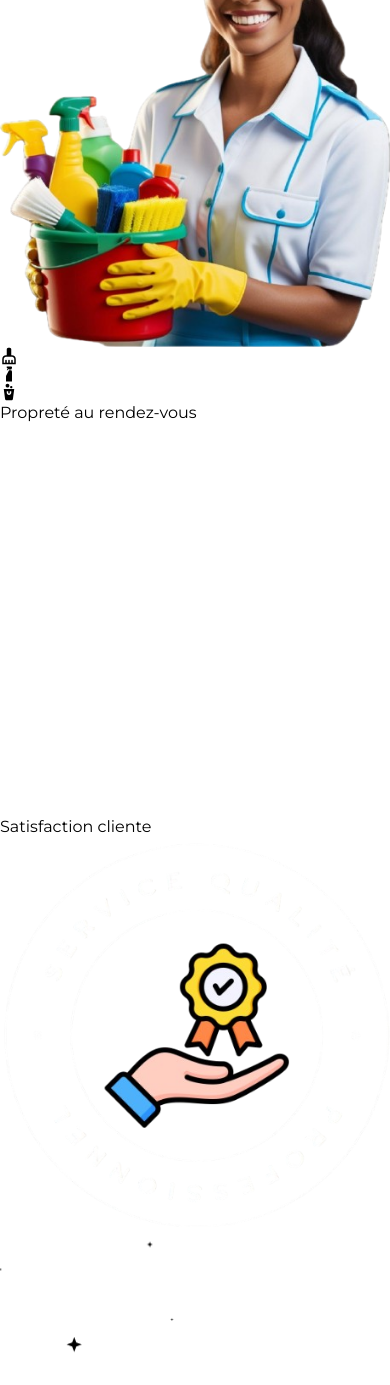
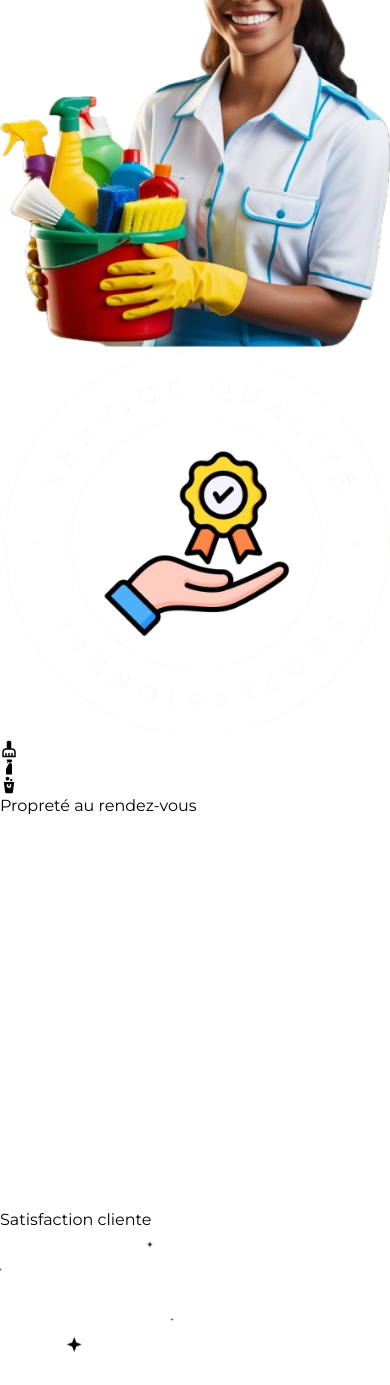
Before and after one commit to CodeShadowing95/cleaning_service, a React (Vite) app: page / in a window 390 px wide. Shown: the part 989-2374 px from the top of the page. Built offline with nearby package versions, Linux system fonts and the light colour scheme.

Commit message:
UPDATE - Responsive Banner

```diff
--- a/src/components/Banner.jsx
+++ b/src/components/Banner.jsx
@@ -23,16 +23,16 @@ const Banner = () => {
         <Navbar />
 
         {/* Banner content */}
-        <div className="relative w-full h-full flex justify-between items-center px-20 gap-10 text-white bg-gradient-to-b from-transparent to-black/80">
+        <div className="relative w-full h-full flex justify-between items-center px-10 2xl:px-[250px] xl:px-[150px] lg:px-[100px] md:px-[80px] sm:px-[40px] gap-10 text-white bg-gradient-to-b from-transparent to-black/80">
 
-          <div className="w-full xl:w-1/2 lg:w-1/2 flex flex-col justify-center gap-8 relative">
+          <div className="w-full lg:w-1/2 flex h-full flex-col justify-center gap-8 relative pt-20">
             {/* <h1 className="lg:text-[45px] sm:text-[40px] md:text-[35px] text-3xl leading-[1.4] font-semibold capitalize max-w-[600px] md:max-w-full">Améliorez votre activité grâce à nos services de nettoyage professionnels</h1> */}
-            <h1 className="font-semibold capitalize max-w-full sm:max-w-[500px] md:max-w-[600px] text-balance text-2xl sm:text-3xl md:text-4xl leading-snug sm:leading-normal md:leading-relaxed text-center md:text-left">Améliorez votre activité grâce à nos services de nettoyage professionnels</h1>
-            <p className="text-base sm:text-lg md:text-xl leading-6 sm:leading-7 md:leading-8 max-w-full sm:max-w-[500px] md:max-w-[600px] text-center md:text-left">Des prestations de nettoyage de haute qualité, adaptées à vos besoins. Offrez-vous un environnement éclatant sans lever le petit doigt.</p>
+            <h1 className="font-semibold capitalize text-3xl leading-[1.4] sm:text-4xl 2xl:text-5xl 2xl:leading-[1.3] max-w-[600px] text-balance">Améliorez votre activité grâce à nos services de nettoyage professionnels</h1>
+            <p className="text-base sm:text-xl max-w-[600px]">Des prestations de nettoyage de haute qualité, adaptées à vos besoins. Offrez-vous un environnement éclatant sans lever le petit doigt.</p>
             <div className="flex flex-col sm:flex-row gap-4">
-              <button className="flex-1 min-w-fit px-6 py-2 bg-white text-gray-900 hover:text-sky-900 font-semibold transition-all duration-500 rounded-full">En savoir plus</button>
-              <button className="flex-1 min-w-fit group/button relative inline-flex items-center justify-center gap-1 overflow-hidden rounded-full bg-blue-500/30 backdrop-blur-lg px-6 py-2 text-base font-semibold text-white z-10 transition-all duration-300 ease-in-out hover:scale-110 hover:shadow-xl hover:shadow-blue-600/50 border border-white/20">
-                <span className="text-lg">Contactez-nous</span>
+              <button className="min-w-fit px-6 py-2 text-base bg-white text-gray-900 hover:text-sky-900 font-semibold transition-all duration-500 rounded-full">En savoir plus</button>
+              <button className="min-w-fit group/button relative inline-flex items-center justify-center gap-1 overflow-hidden rounded-full bg-blue-500/30 backdrop-blur-lg px-6 py-2 text-base font-semibold text-white z-10 transition-all duration-300 ease-in-out hover:scale-110 hover:shadow-xl hover:shadow-blue-600/50 border border-white/20">
+                <span className="text-base">Contactez-nous</span>
                 <svg xmlns="http://www.w3.org/2000/svg" width="25" height="25" viewBox="0 0 24 24"><path fill="currentColor" d="M6.4 18L5 16.6L14.6 7H6V5h12v12h-2V8.4z"/></svg>
                 <div
                   className="absolute inset-0 flex h-full w-full justify-center [transform:skew(-13deg)_translateX(-100%)] group-hover/button:duration-1000 group-hover/button:[transform:skew(-13deg)_translateX(100%)]"
@@ -43,7 +43,7 @@ const Banner = () => {
             </div>
           </div>
 
-          <div className="min-w-1/2 h-full flex justify-center items-end relative">
+          <div className="min-w-1/2 h-full lg:flex hidden justify-center items-end relative">
             <div className="w-full h-[85%]">
               <img
                 src="/banner_img.png"
@@ -51,9 +51,12 @@ const Banner = () => {
                 alt="img-right"
               />
             </div>
+            <div className="absolute top-24 -right-12">
+              <div className="relative flex items-center justify-center border border-sky-700 bg-sky-800 rounded-full w-28 h-28">
+                <img src="/side_img.png" alt="sideImg" />
               </div>
-
-          <div className="absolute top-1/4 left-[55%] w-56 h-11 py-0.5 bg-blue-600 rounded-full flex justify-center items-center">
+            </div>
+            <div className="absolute top-1/4 left-0 w-56 h-11 py-0.5 bg-blue-600 rounded-full flex justify-center items-center">
               <div className="w-full h-full bg-blue-800 rounded-full flex justify-center items-center gap-2 text-xs font-semibold">
                 <div className="flex items-center text-white">
                   <svg xmlns="http://www.w3.org/2000/svg" width="18" height="18" className="-mr-1.5" viewBox="0 0 24 24"><path fill="currentColor" d="M3 23v-7q0-2.075 1.463-3.537T8 11h1V3q0-.825.588-1.412T11 1h2q.825 0 1.413.588T15 3v8h1q2.075 0 3.538 1.463T21 16v7zm2-2h2v-3q0-.425.288-.712T8 17t.713.288T9 18v3h2v-3q0-.425.288-.712T12 17t.713.288T13 18v3h2v-3q0-.425.288-.712T16 17t.713.288T17 18v3h2v-5q0-1.25-.875-2.125T16 13H8q-1.25 0-2.125.875T5 16z"/></svg>
@@ -64,16 +67,11 @@ const Banner = () => {
               </div>
             </div>
 
-          <div className="absolute bottom-12 right-10 w-56 h-11 py-0.5 bg-blue-900 rounded-full flex justify-center items-center z-10">
+            <div className="absolute bottom-12 -right-20 w-56 h-11 py-0.5 bg-blue-900 rounded-full flex justify-center items-center z-10">
               <div className="relative w-full h-full bg-blue-950 rounded-full flex justify-center items-center gap-2 text-xs font-semibold capitalize">
                 <img src="/positive-review.png" alt="positive review" className="w-5 h-5" />
                 Satisfaction cliente
               </div>
-          </div>
-
-          <div className="absolute top-24 right-16">
-            <div className="relative flex items-center justify-center border border-sky-700 bg-sky-800 rounded-full w-28 h-28">
-              <img src="/side_img.png" alt="sideImg" />
             </div>
           </div>
 
@@ -98,7 +96,7 @@ const Banner = () => {
             <svg xmlns="http://www.w3.org/2000/svg" width="25" height="25" viewBox="0 0 24 24"><path fill="currentColor" d="M12 1L9 9l-8 3l8 3l3 8l3-8l8-3l-8-3z"/></svg>
           </div>
 
-          <div className="absolute left-1/2 bottom-8 cursor-pointer">
+          <div className="sm:flex hidden absolute left-1/2 bottom-8 cursor-pointer">
             <div className="flex justify-center items-start py-2 w-[28px] h-14 border-[3px] border-white/50 rounded-full gap-2">
               <div id="mouse" className="w-2 h-4 bg-white/50 rounded-full"></div>
             </div>
--- a/src/components/Navbar.jsx
+++ b/src/components/Navbar.jsx
@@ -42,7 +42,7 @@ import { useEffect, useState } from "react";
 
   return (
     // <nav className={`fixed inset-0 flex items-center justify-between w-full h-[90px] px-[20px] sm:px-[30px] md:px-[50px] lg:px-[100px] xl:px-[130px] z-50 transition-all duration-300 ${scrolled ? "bg-white shadow" : "bg-white bg-clip-padding backdrop-filter backdrop-blur-lg bg-opacity-10"}`}>
-    <nav className={`fixed inset-0 flex items-center justify-between w-full h-[90px] px-20 z-50 transition-all duration-300 ${scrolled ? "bg-white shadow" : "bg-white bg-clip-padding backdrop-filter backdrop-blur-lg bg-opacity-10"}`}>
+    <nav className={`fixed inset-0 flex items-center justify-between w-full h-[90px] px-10 2xl:px-[250px] xl:px-[150px] lg:px-[100px] md:px-[80px] sm:px-[40px] z-50 transition-all duration-300 ${scrolled ? "bg-white shadow" : "bg-white bg-clip-padding backdrop-filter backdrop-blur-lg bg-opacity-10"}`}>
 
       <div className="flex items-center p-4 gap-8">
         <div className="flex items-center mr-10">
```
Lines whose indentation alone changed are shown as unchanged.
